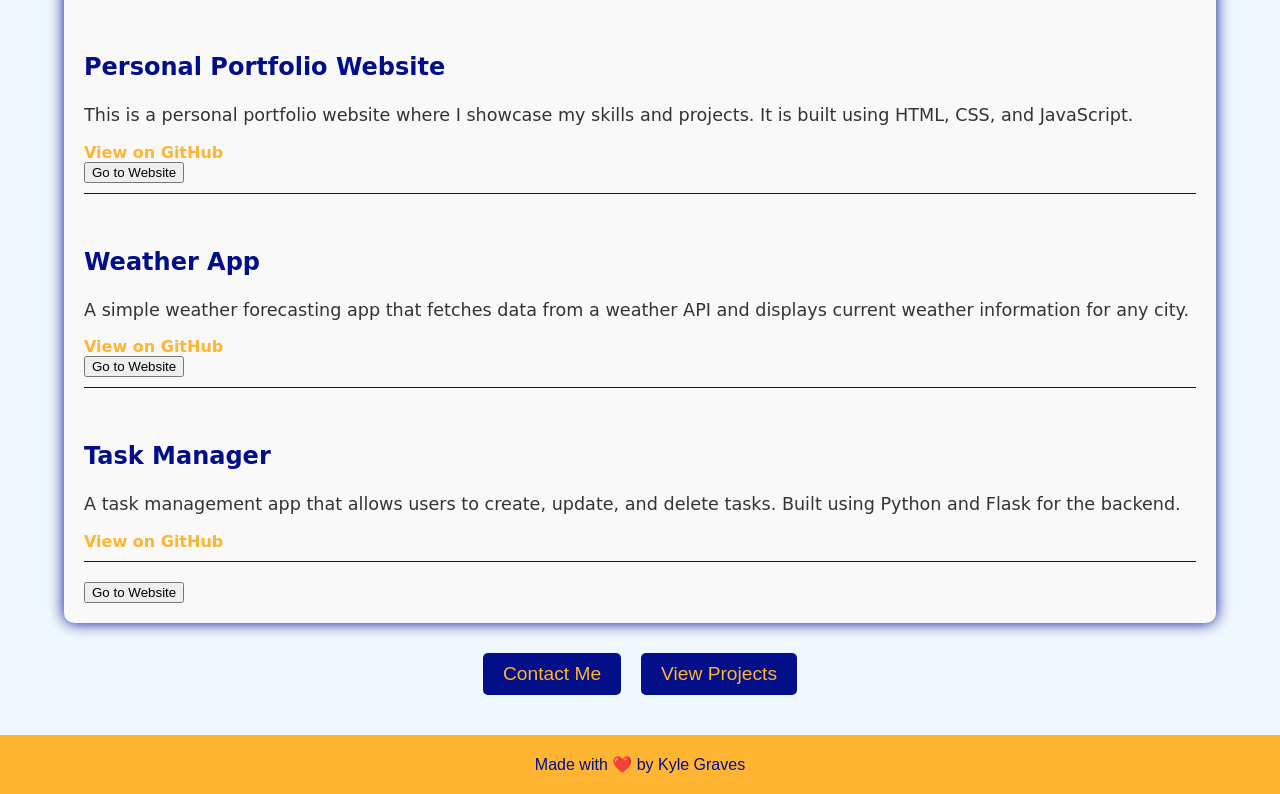
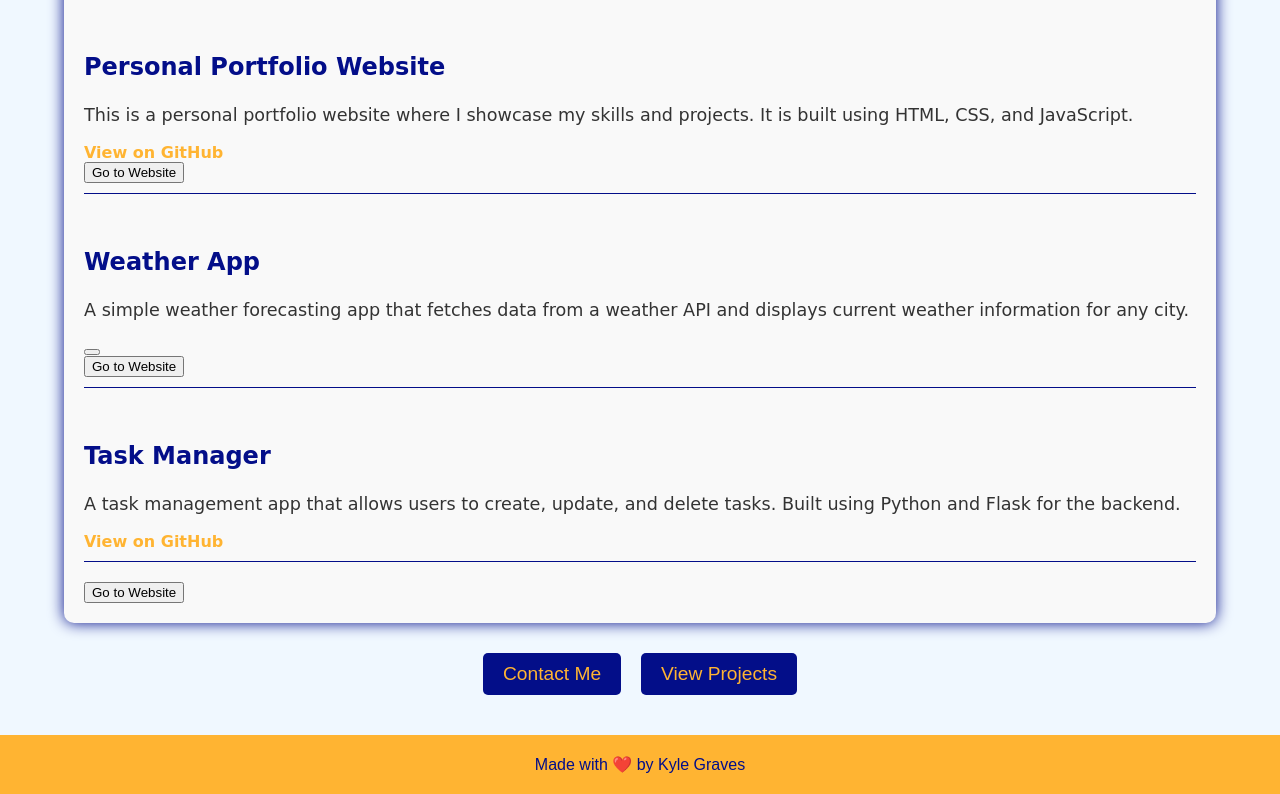
Before and after one commit to kegraves234/HTML-Projects, a plain HTML site: page HTMLandCSS/aboutmehome.html in a window 1280 px wide. Shown: the part 844-1638 px from the top of the page. Drawn offline with Linux system fonts and the light colour scheme.

```diff
--- a/HTMLandCSS/aboutmehome.html
+++ b/HTMLandCSS/aboutmehome.html
@@ -228,7 +228,7 @@
             <div>
                 <h3>Weather App</h3>
                 <p>A simple weather forecasting app that fetches data from a weather API and displays current weather information for any city.</p>
-                <a href="https://github.com/kegraves234/HTML-Projects/blob/main/WeatherApp.html" target="_blank">View on GitHub</a>
+                <button onclick="window.location.href = 'HTMLandCSS/PersonalPortfolio.html'"></button>
             </div>
             <button onclick="window.location.href='file:///Users/kylegraves/Documents/CODE/HTMLandCSS/WeatherApp.html';">Go to Website</button>
         </div>
```
Also changed, not shown: 1 other file.
